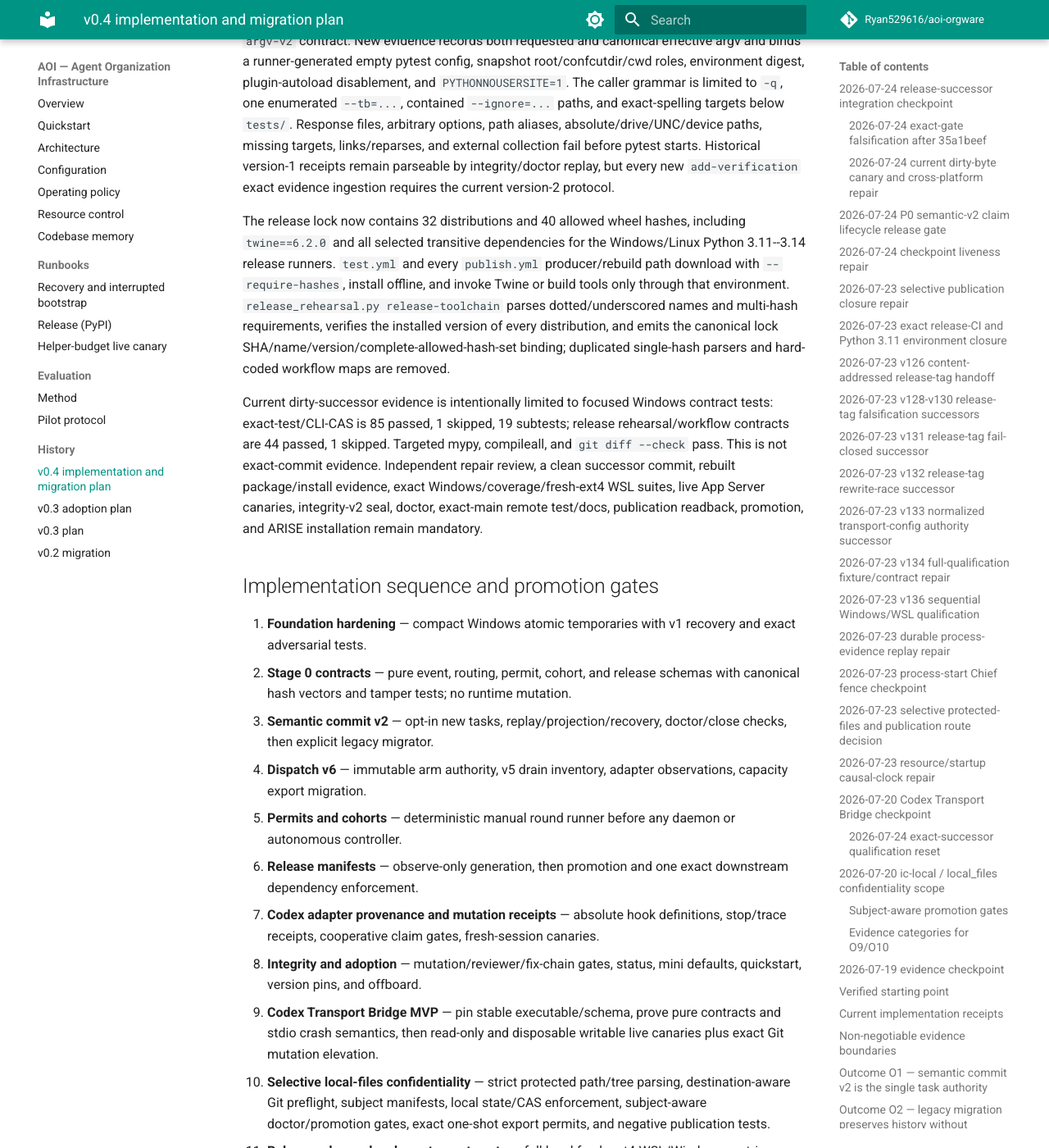
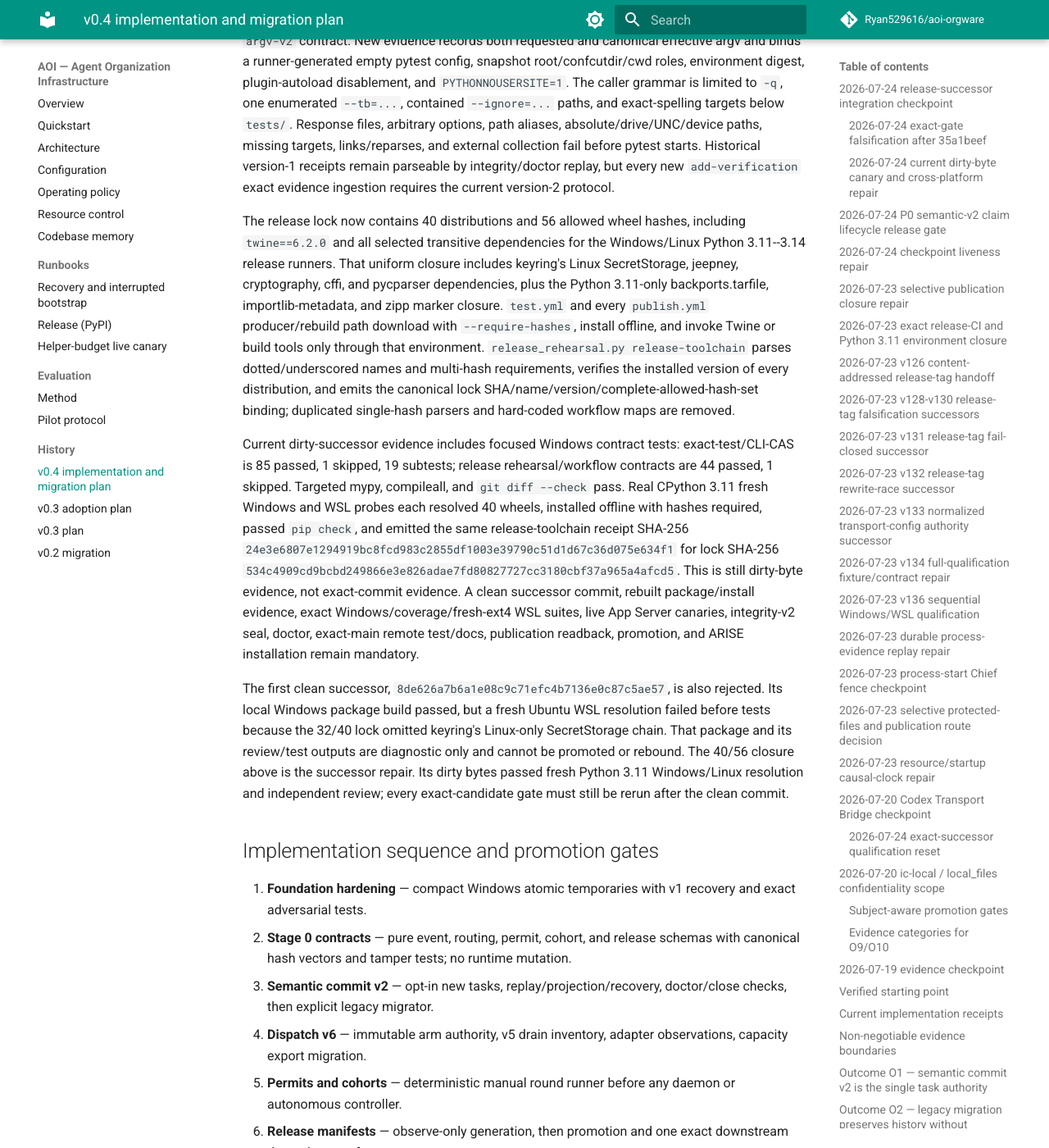
Before and after one commit to Ryan529616/aoi-orgware, an MkDocs documentation site: the page built from docs/v0.4-plan.md, in a window 1280 px wide and 1400 px high, scrolled down 61395 px. Shown: the whole window at 82% size. Built offline with MkDocs 1.6.1 and Material for MkDocs 9.7.7, drawn with Linux system fonts in a browser that asks for light colours; comment, search, counter and statistics services are not loaded; some of the changed text lies outside the part shown.

Commit message:
Complete cross-platform release tool closure

```diff
--- a/docs/v0.4-plan.md
+++ b/docs/v0.4-plan.md
@@ -2541,8 +2541,8 @@ The release toolchain is itself an input to this evidence: the canonical
 `requirements/release-tools.lock` is
 hash-pinned, downloaded into a verified wheelhouse, and installed offline with
 `--require-hashes`. The producer receipt records that lock digest and the exact
-name, version, and allowed artifact hashes of all 32 locked distributions
-(40 wheel hashes total). Build the
+name, version, and allowed artifact hashes of all 40 locked distributions
+(56 wheel hashes total). Build the
 wheel/sdist with that isolated toolchain, install the exact inventory-selected
 wheel, then run the O7 tests with `-I`; do not let an ambient tool or rebuilt
 wheel stand in for the tested bytes. The workflow/run, PyPI, tag, and GitHub
@@ -2829,9 +2829,12 @@ collection fail before pytest starts. Historical version-1 receipts remain
 parseable by integrity/doctor replay, but every new `add-verification` exact
 evidence ingestion requires the current version-2 protocol.
 
-The release lock now contains 32 distributions and 40 allowed wheel hashes,
+The release lock now contains 40 distributions and 56 allowed wheel hashes,
 including `twine==6.2.0` and all selected transitive dependencies for the
-Windows/Linux Python 3.11--3.14 release runners. `test.yml` and every
+Windows/Linux Python 3.11--3.14 release runners. That uniform closure includes
+keyring's Linux SecretStorage, jeepney, cryptography, cffi, and pycparser
+dependencies, plus the Python 3.11-only backports.tarfile,
+importlib-metadata, and zipp marker closure. `test.yml` and every
 `publish.yml` producer/rebuild path download with `--require-hashes`, install
 offline, and invoke Twine or build tools only through that environment.
 `release_rehearsal.py release-toolchain` parses dotted/underscored names and
@@ -2840,14 +2843,29 @@ and emits the canonical lock SHA/name/version/complete-allowed-hash-set
 binding; duplicated single-hash parsers and hard-coded workflow maps are
 removed.
 
-Current dirty-successor evidence is intentionally limited to focused Windows
-contract tests: exact-test/CLI-CAS is 85 passed, 1 skipped, 19 subtests; release
+Current dirty-successor evidence includes focused Windows contract tests:
+exact-test/CLI-CAS is 85 passed, 1 skipped, 19 subtests; release
 rehearsal/workflow contracts are 44 passed, 1 skipped. Targeted mypy,
-compileall, and `git diff --check` pass. This is not exact-commit evidence.
-Independent repair review, a clean successor commit, rebuilt package/install
-evidence, exact Windows/coverage/fresh-ext4 WSL suites, live App Server
-canaries, integrity-v2 seal, doctor, exact-main remote test/docs, publication
-readback, promotion, and ARISE installation remain mandatory.
+compileall, and `git diff --check` pass. Real CPython 3.11 fresh Windows and
+WSL probes each resolved 40 wheels, installed offline with hashes required,
+passed `pip check`, and emitted the same release-toolchain receipt SHA-256
+`24e3e6807e1294919bc8fcd983c2855df1003e39790c51d1d67c36d075e634f1`
+for lock SHA-256
+`534c4909cd9bcbd249866e3e826adae7fd80827727cc3180cbf37a965a4afcd5`.
+This is still dirty-byte evidence, not exact-commit evidence. A clean successor
+commit, rebuilt package/install evidence, exact
+Windows/coverage/fresh-ext4 WSL suites, live App Server canaries, integrity-v2
+seal, doctor, exact-main remote test/docs, publication readback, promotion, and
+ARISE installation remain mandatory.
+
+The first clean successor,
+`8de626a7b6a1e08c9c71efc4b7136e0c87c5ae57`, is also rejected. Its local
+Windows package build passed, but a fresh Ubuntu WSL resolution failed before
+tests because the 32/40 lock omitted keyring's Linux-only SecretStorage chain.
+That package and its review/test outputs are diagnostic only and cannot be
+promoted or rebound. The 40/56 closure above is the successor repair. Its dirty
+bytes passed fresh Python 3.11 Windows/Linux resolution and independent review;
+every exact-candidate gate must still be rerun after the clean commit.
 
 ## Implementation sequence and promotion gates
 
```
Also changed, not shown: CHANGELOG.md (+8 -4 lines), docs/RELEASE.md (+7 -3 lines), 5 other files.
